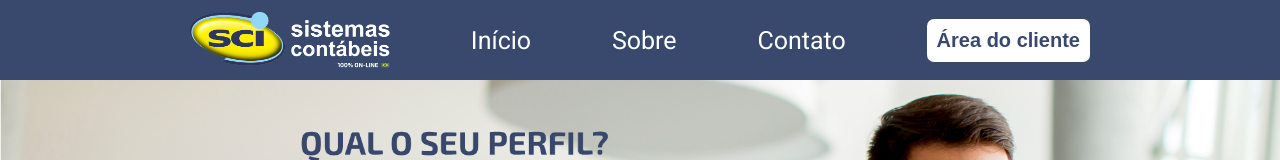
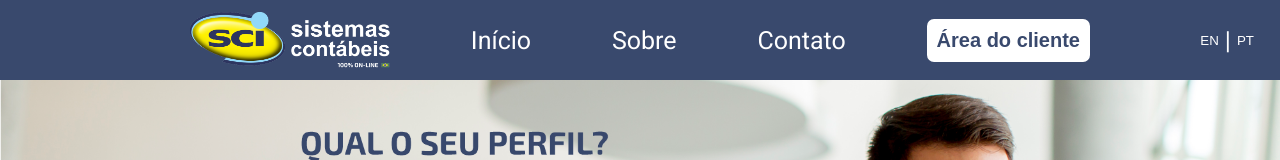
Before and after one commit to Guilherme-NL/SCI, a React (Create React App) app: page / in a window 1280 px wide. Shown: the top 160 px of the page. Built offline with nearby package versions, Linux system fonts and the light colour scheme.

Commit message:
feat: add i18n

```diff
--- a/src/components/Header.js
+++ b/src/components/Header.js
@@ -2,6 +2,7 @@ import styled from "styled-components";
 
 import sci_logo from "../images/sci-logo.png";
 import Button from "./Button";
+import LanguageSelector from "./LanguageSelector";
 
 export default function Header(props) {
   return (
@@ -24,6 +25,7 @@ export default function Header(props) {
         >
           <Button>Área do cliente</Button>
         </a>
+        <LanguageSelector />
       </Content>
     </Container>
   );
--- /dev/null
+++ b/src/components/LanguageSelector.js
@@ -0,0 +1,57 @@
+import styled from "styled-components";
+import React from "react";
+
+export default function LanguageSelector() {
+  const I18N_STORAGE_KEY = "i18nextLng";
+
+  function handleSelectChange(e) {
+    localStorage.setItem(I18N_STORAGE_KEY, e.target.value);
+    window.location.reload();
+  }
+
+  return (
+    <Container>
+      <LanguageOptions>
+        <button onClick={handleSelectChange} value="en-US">
+          EN
+        </button>
+        <h1>|</h1>
+        <button onClick={handleSelectChange} value="pt-BR">
+          PT
+        </button>
+      </LanguageOptions>
+    </Container>
+  );
+}
+
+const Container = styled.div`
+  position: absolute;
+  top: 10;
+  right: 0;
+  z-index: 1;
+  margin: 20px;
+  border-radius: 7px;
+`;
+
+const LanguageOptions = styled.div`
+  display: flex;
+  justify-content: center;
+  align-items: center;
+  color: #ffffff;
+
+  button {
+    background-color: transparent;
+    border: none;
+    cursor: pointer;
+    color: #ffffff;
+
+    &:hover {
+      font-weight: bold;
+    }
+
+    &:focus {
+      outline: none;
+      box-shadow: 0px 0px 5px rgba(94, 141, 197, 0.5);
+    }
+  }
+`;
```
Also changed, not shown: src/translate/i18n.js (added, +14 -0 lines), src/translate/languages/en.js (added, +13 -0 lines), src/translate/languages/index.js (added, +9 -0 lines), src/translate/languages/pt.js (added, +13 -0 lines).
